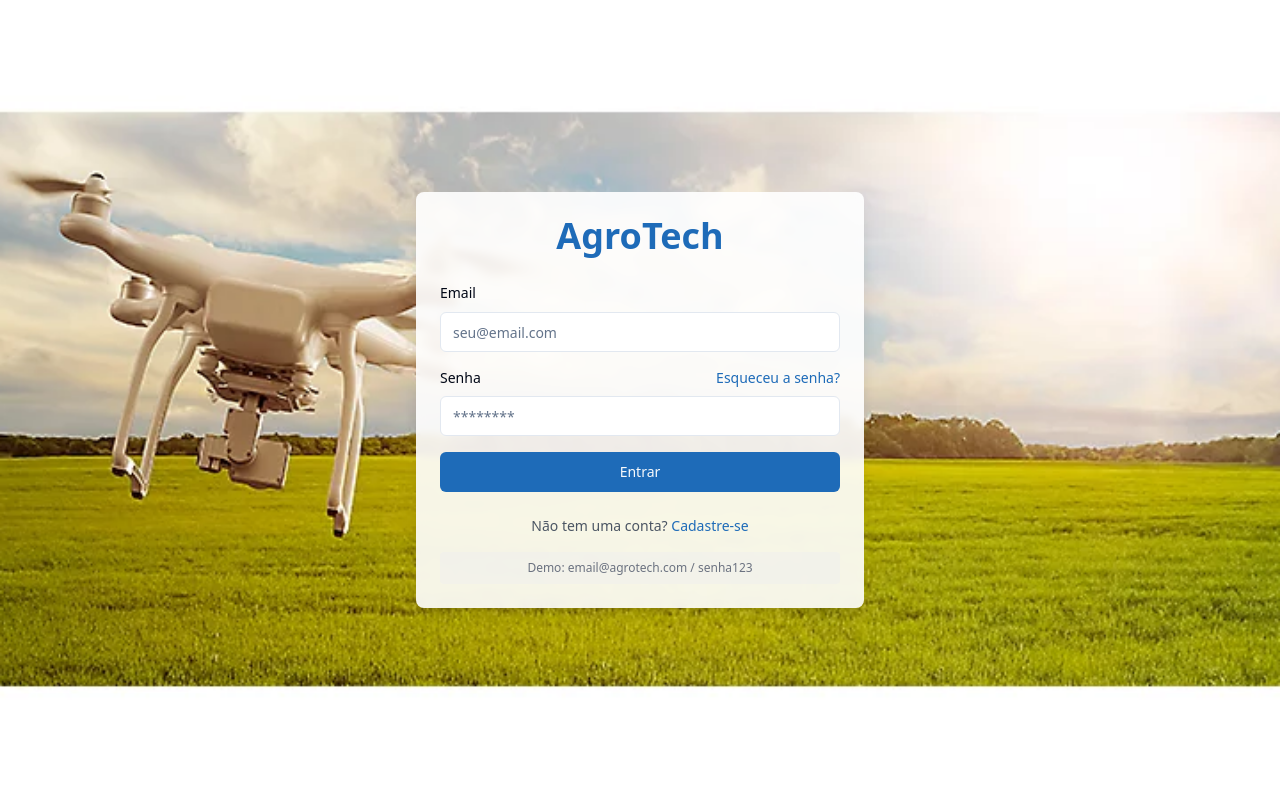
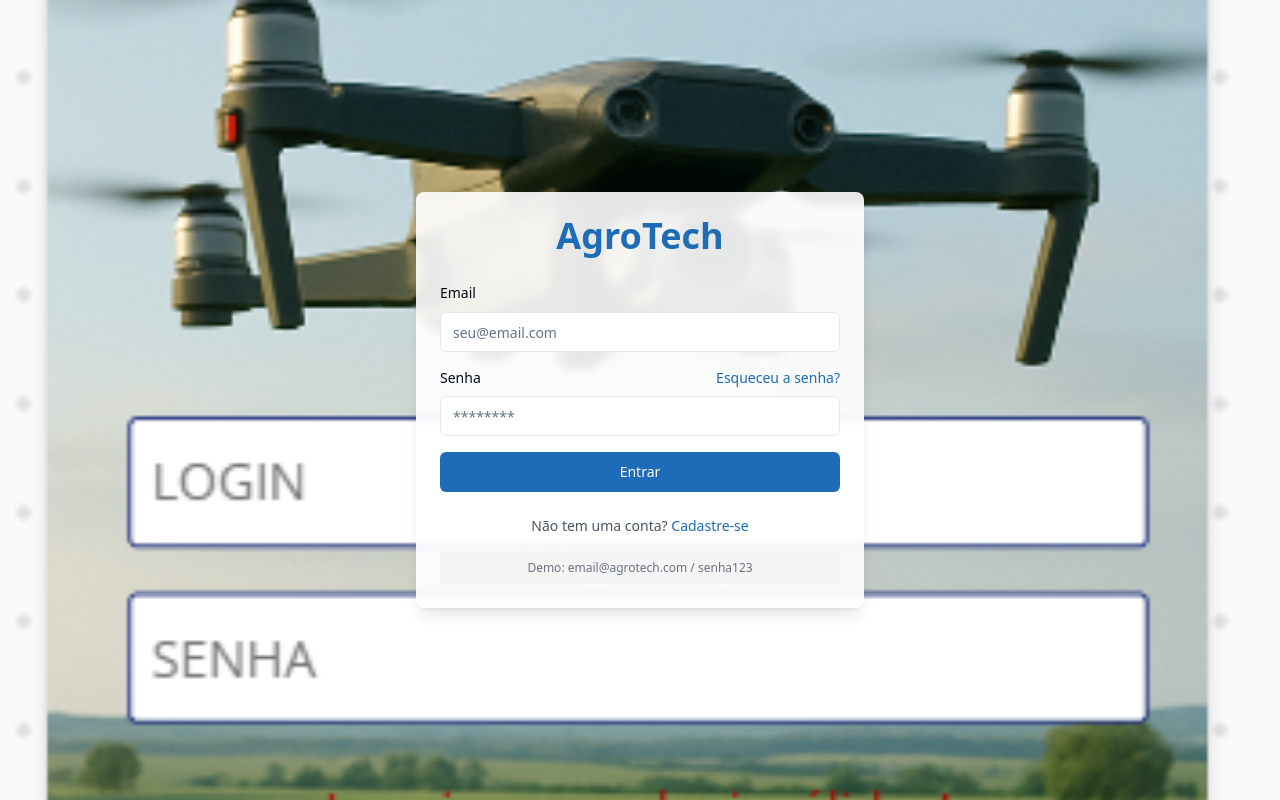
Before and after one commit to Viictordaniiel/animal-vision-gallery, a React (Vite) app: page / in a window 1280 px wide. Built offline with nearby package versions, Linux system fonts and the light colour scheme.

Commit message:
Revert background image
Reverts the background image to the previous version.

```diff
--- a/src/pages/Auth.tsx
+++ b/src/pages/Auth.tsx
@@ -19,7 +19,7 @@ export default function Auth() {
 
   return (
     <div className="min-h-screen flex items-center justify-center p-4 bg-center bg-cover bg-no-repeat"
-         style={{backgroundImage: `url('/lovable-uploads/f677b28b-4909-4fb7-9c21-509d1ba8522b.png')`}}>
+         style={{backgroundImage: `url('/lovable-uploads/ab9e1f1e-55fd-47f3-b7b2-7d0e99c4669a.png')`}}>
       <div className="w-full max-w-md">
         {isRegistering ? (
           <RegisterForm onToggleLogin={() => setIsRegistering(false)} />
--- a/tailwind.config.ts
+++ b/tailwind.config.ts
@@ -104,7 +104,7 @@ export default {
 				'pulse-slow': 'pulse-slow 2s cubic-bezier(0.4, 0, 0.6, 1) infinite'
 			},
 			backgroundImage: {
-				'farm-pattern': "url('/lovable-uploads/f677b28b-4909-4fb7-9c21-509d1ba8522b.png')"
+				'farm-pattern': "url('/lovable-uploads/ab9e1f1e-55fd-47f3-b7b2-7d0e99c4669a.png')"
 			}
 		}
 	},
```
